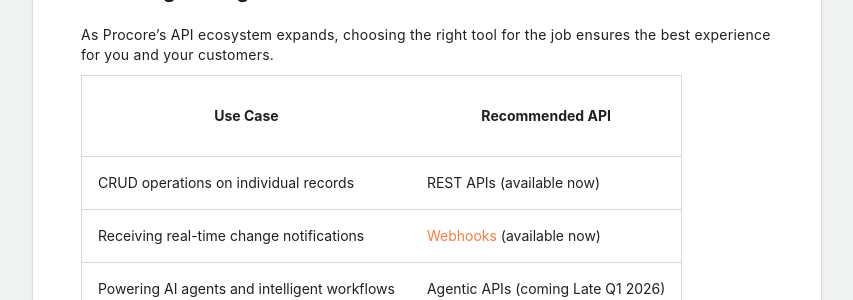
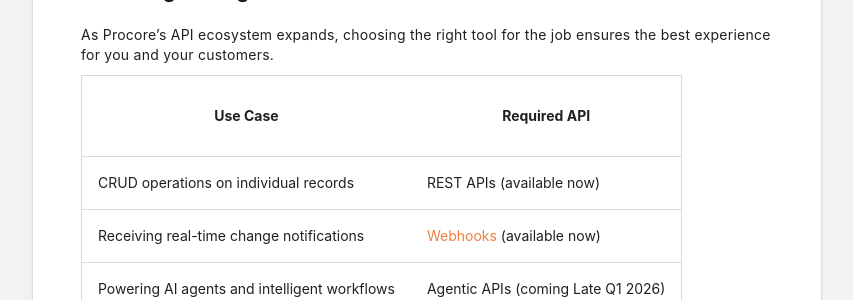
Before and after one commit to procore/documentation, a Jekyll site: the page built from platform_concepts/api_usage_guidelines.md, in a window 1280 px wide and 900 px high, scrolled down 1297 px. Shown: the part 153-453 px from the top of the window, without its empty margins (411-1264 px from the left). Built offline with Jekyll 4.4.1, drawn with Linux system fonts in a browser that asks for light colours; comment, search, counter and statistics services are not loaded.

Commit message:
Update API comparison table header from Recommended to Required (#339)
Change the "Recommended API" column header to "Required API" in the
API usage guidelines comparison table to strengthen the guidance.

Made-with: Cursor

```diff
--- a/platform_concepts/api_usage_guidelines.md
+++ b/platform_concepts/api_usage_guidelines.md
@@ -50,7 +50,7 @@ These activities can impact platform stability, degrade performance for customer
 ## Choosing the Right API for Your Use Case
 As Procore's API ecosystem expands, choosing the right tool for the job ensures the best experience for you and your customers.
 
-| Use Case | Recommended API |
+| Use Case | Required API |
 |----------|----------------|
 | CRUD operations on individual records | REST APIs (available now) |
 | Receiving real-time change notifications | <a href="{{ site.url }}{{ site.baseurl }}{% link plan_your_app/webhooks.md %}">Webhooks</a> (available now) |
```
